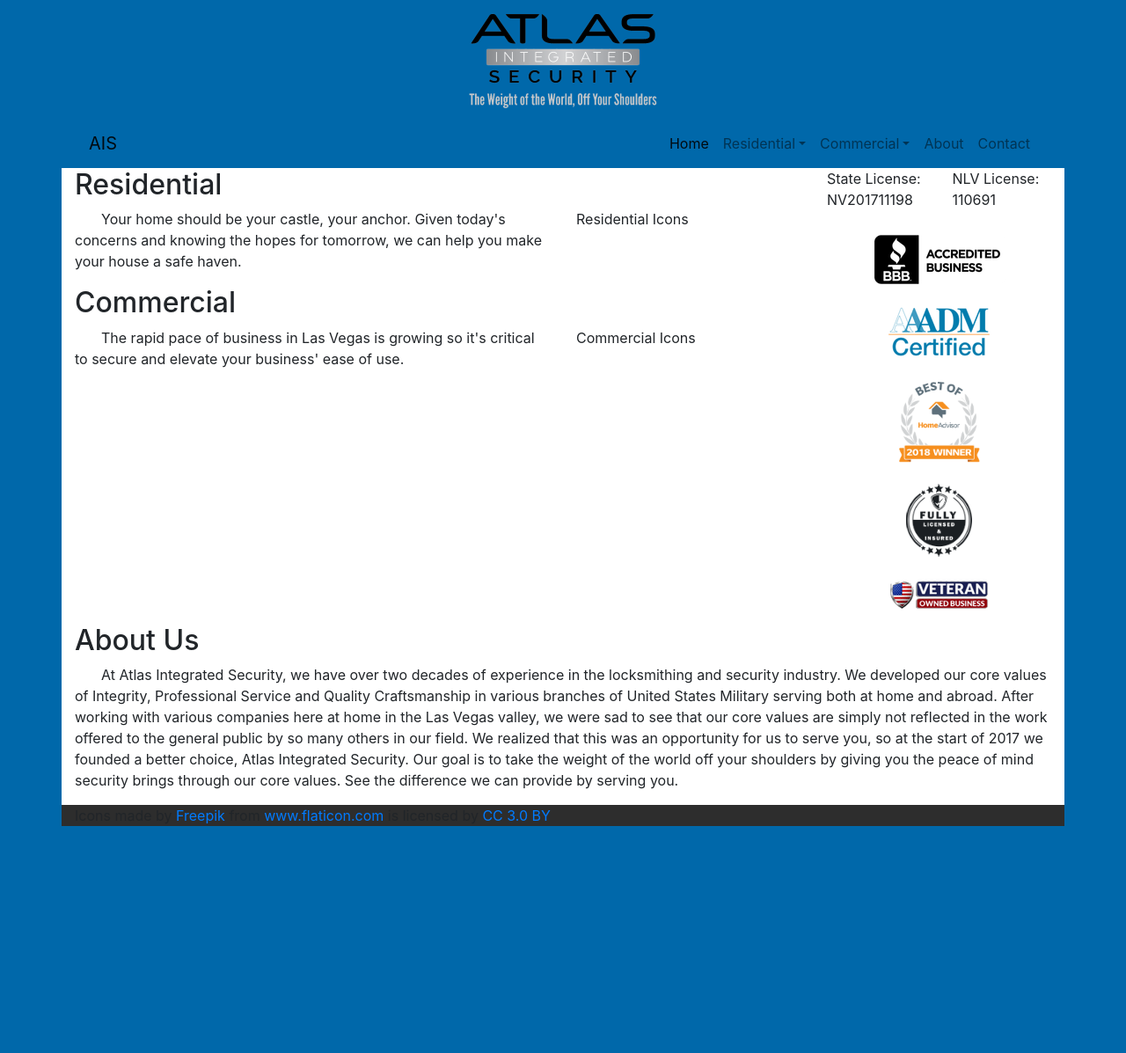
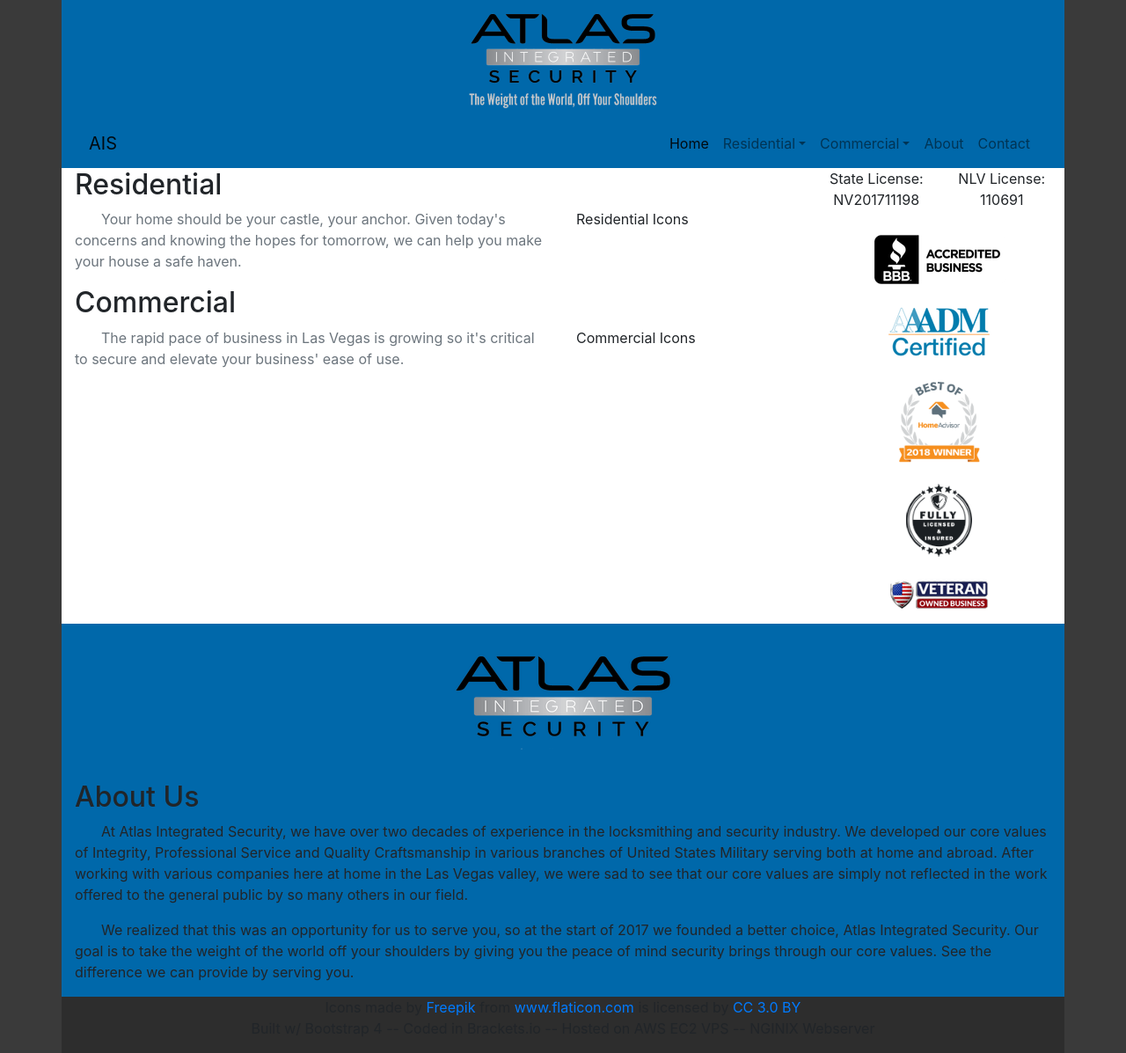
Before and after one commit to AntaeusNar/AIS-Rebuild, a plain HTML site: page index.html in a window 1280 px wide. Shown: the whole page at 88% size. Before the commit the page ends 939 px from the top, so only its background shows below. Drawn offline with nearby package versions, Linux system fonts and the light colour scheme.

Commit message:
Adding some touches

```diff
--- a/index.html
+++ b/index.html
@@ -71,7 +71,7 @@
                             <h2>Residential</h2>
                             <div class="row">
                                 <div class="col">
-                                    <p class="parg" id="first">Your home should be your castle, your anchor. Given today's concerns and knowing the hopes for tomorrow, we can help you make your house a safe haven.</p>
+                                    <p class="parg text-secondary">Your home should be your castle, your anchor. Given today's concerns and knowing the hopes for tomorrow, we can help you make your house a safe haven.</p>
                                 </div>
                                 <div class="col-md-4">
                                     Residential Icons
@@ -84,7 +84,7 @@
                             <h2>Commercial</h2>
                             <div class="row">
                                 <div class="col">
-                                    <p class="parg">The rapid pace of business in Las Vegas is growing so it's critical to secure and elevate your business' ease of use.</p>
+                                    <p class="parg text-secondary">The rapid pace of business in Las Vegas is growing so it's critical to secure and elevate your business' ease of use.</p>
                                 </div>
                                 <div class="col-md-4">
                                     <p>Commercial Icons</p>
@@ -99,10 +99,10 @@
                         <div class="col">
                             <div class="row">
                                 <div class="col-sm">
-                                    <p>State License: NV201711198</p>
+                                    <p class="text-center">State License: NV201711198</p>
                                 </div>
                                 <div class="col-sm">
-                                    <p>NLV License: 110691</p>
+                                    <p class="text-center">NLV License: 110691</p>
                                 </div>
                             </div>
                             <div class="row">
@@ -124,16 +124,28 @@
                     </div>
                 </div>
             </div>
-            <div class="row bg-white">
+            <div class="row">
                 <div class="col">
+                    <div class="row">
+                        <img class="img-fuild mx-auto" src="img/AIS-WORD-LOGO-transparent.png">
+                    </div>
                     <h2>About Us</h2>
-                    <p class="parg">At Atlas Integrated Security, we have over two decades of experience in the locksmithing and security industry. We developed our core values of Integrity, Professional Service and Quality Craftsmanship in various branches of United States Military serving both at home and abroad.  After working with various companies here at home in the Las Vegas valley, we were sad to see that our core values are simply not reflected in the work offered to the general public by so many others in our field. We realized that this was an opportunity for us to serve you, so at the start of 2017 we founded a better choice, Atlas Integrated Security. Our goal is to take the weight of the world off your shoulders by giving you the peace of mind security brings through our core values. See the difference we can provide by serving you.</p>
+                    <p class="parg">At Atlas Integrated Security, we have over two decades of experience in the locksmithing and security industry. We developed our core values of Integrity, Professional Service and Quality Craftsmanship in various branches of United States Military serving both at home and abroad.  After working with various companies here at home in the Las Vegas valley, we were sad to see that our core values are simply not reflected in the work offered to the general public by so many others in our field.</p>
+                    <p class="parg">We realized that this was an opportunity for us to serve you, so at the start of 2017 we founded a better choice, Atlas Integrated Security. Our goal is to take the weight of the world off your shoulders by giving you the peace of mind security brings through our core values. See the difference we can provide by serving you.</p>
                 </div>
             </div>
             <div class="row bg-dk-cst">
                 <div class="col">
                     <div class="row">
-                        <div class="col">Icons made by <a href="https://www.flaticon.com/authors/freepik" title="Freepik">Freepik</a> from <a href="https://www.flaticon.com/" 		    title="Flaticon">www.flaticon.com</a> is licensed by <a href="http://creativecommons.org/licenses/by/3.0/" 		    title="Creative Commons BY 3.0" target="_blank">CC 3.0 BY</a></div>
+                        <div class="col text-center">Icons made by <a href="https://www.flaticon.com/authors/freepik" title="Freepik">Freepik</a> from <a href="https://www.flaticon.com/" 		    title="Flaticon">www.flaticon.com</a> is licensed by <a href="http://creativecommons.org/licenses/by/3.0/" 		    title="Creative Commons BY 3.0" target="_blank">CC 3.0 BY</a></div>
+                        <div class="w-100"></div>
+                        <div class="col text-center">
+                            <p>Built w/ Bootstrap 4 -- Coded in Brackets.io -- Hosted on AWS EC2 VPS -- NGINIX Webserver</p>
+                        </div>
+                        <div class="w-100"></div>
+                        <div class="col"></div>
+                        <div class="w-100"></div>
+                        <div class="col"></div>
                     </div>
                 </div>
             </div>
--- a/main.css
+++ b/main.css
@@ -1,6 +1,10 @@
 body {
+    background: #3a3a3a;
+
+}
+
+.container {
     background: #0068aa;
-
 }
 
 img {
@@ -15,6 +19,10 @@
     background: #2d2d2d;
 }
 
+.bg-bl-cst {
+    background: #0068aa;
+}
+
 .dropdown:hover>.dropdown-menu {
     display: block;
 }
```
Also changed, not shown: img/AIS-WORD-LOGO-transparent.png (added).
